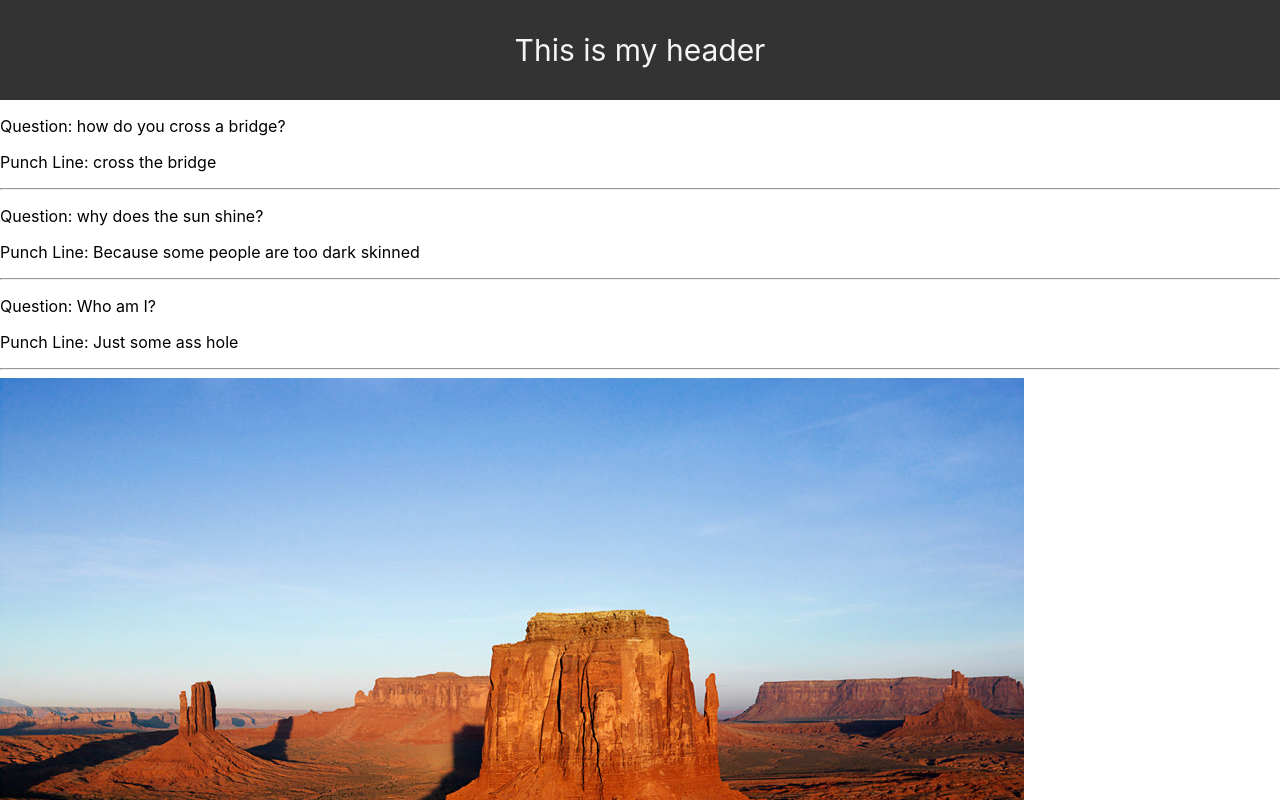
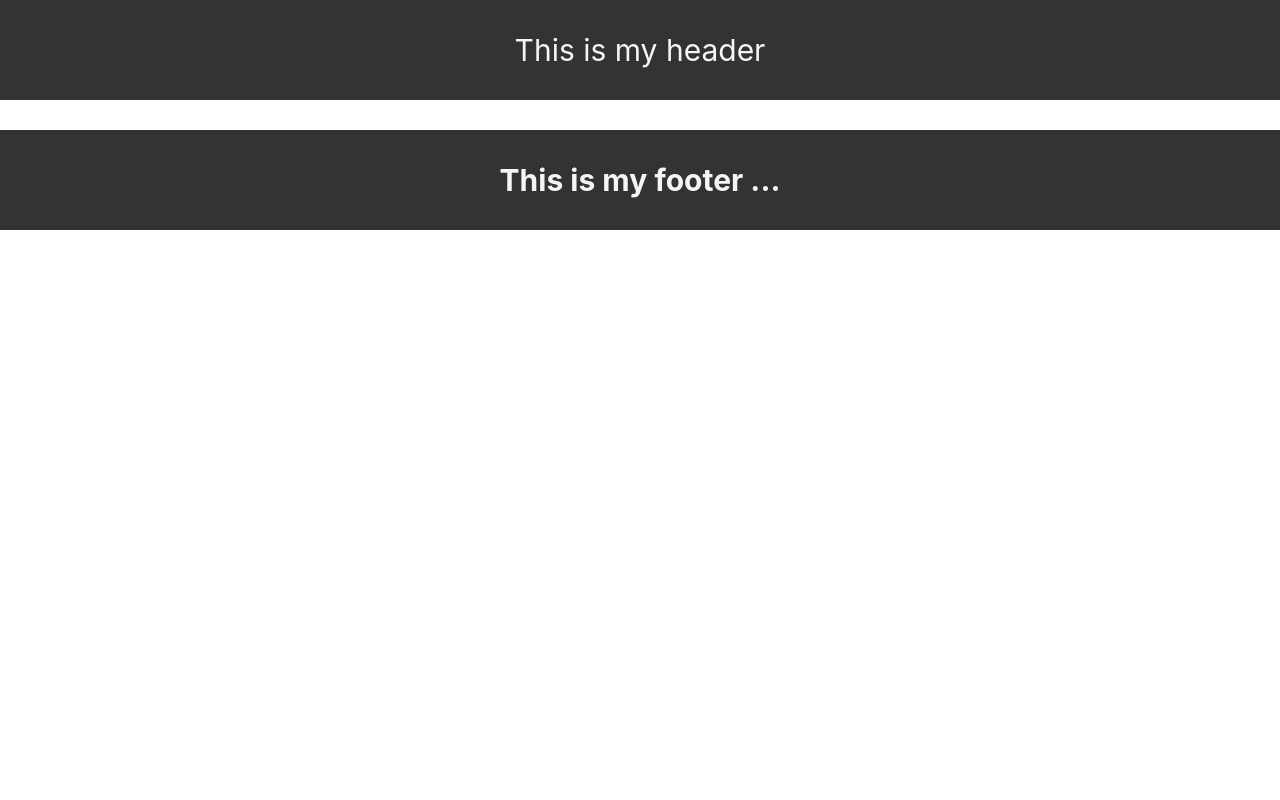
Before and after one commit to Oluwa-Femi/first-react, a React (Create React App) app: page / in a window 1280 px wide. Shown: the top 800 px of the page. Built offline with nearby package versions, Linux system fonts and the light colour scheme.

Commit message:
cleared App.js leaving only header and footer; populated productsData.js file

```diff
--- a/src/App.js
+++ b/src/App.js
@@ -12,9 +12,6 @@ function App(){
     return (
         <div>
             <Header />
-            {jokeComponents}
-            <ContactCard
-            contact={{name: "Mr. Elvis Onobo", imgURL:"../Desert.jpg", phone: "08039101861", email:"victory.ebhohon@gmail.com"  }} />
 
             <Footer />
         </div>
```
Also changed, not shown: src/productsData.js (+14 -0 lines).
